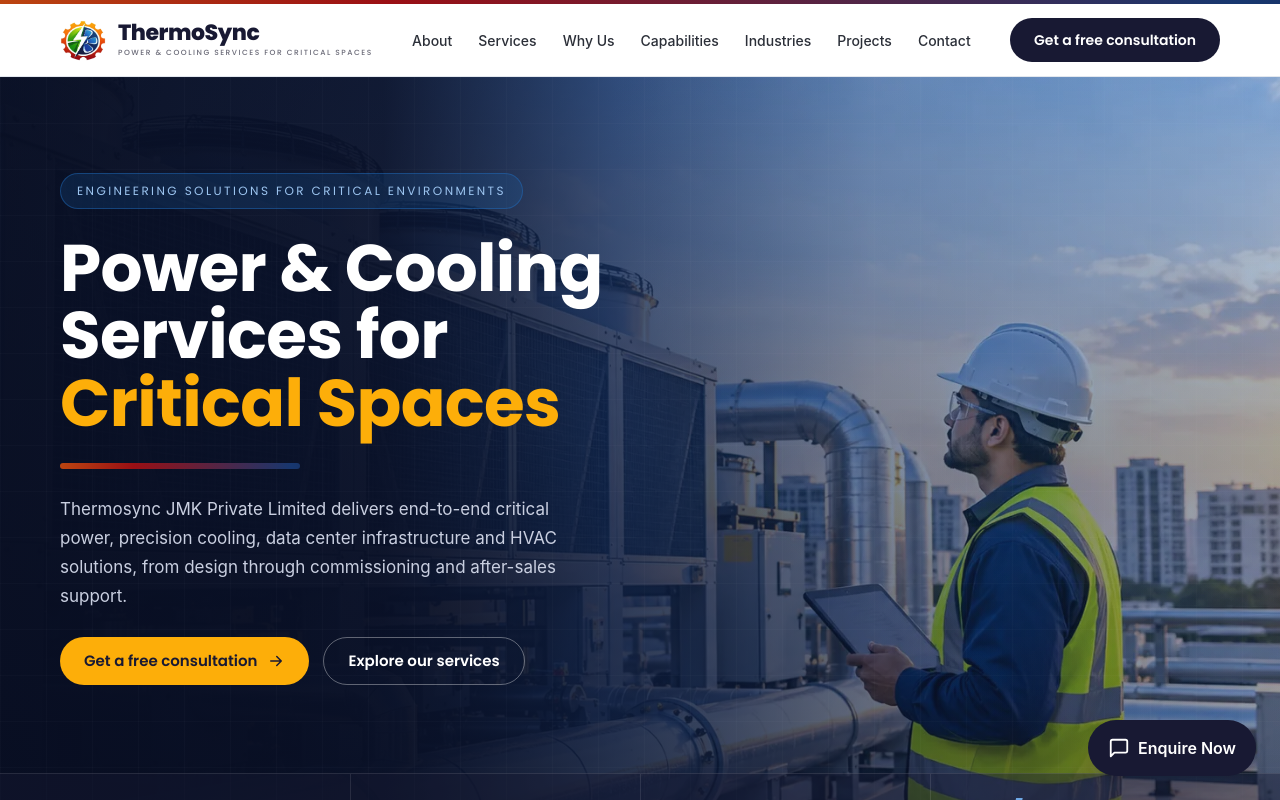
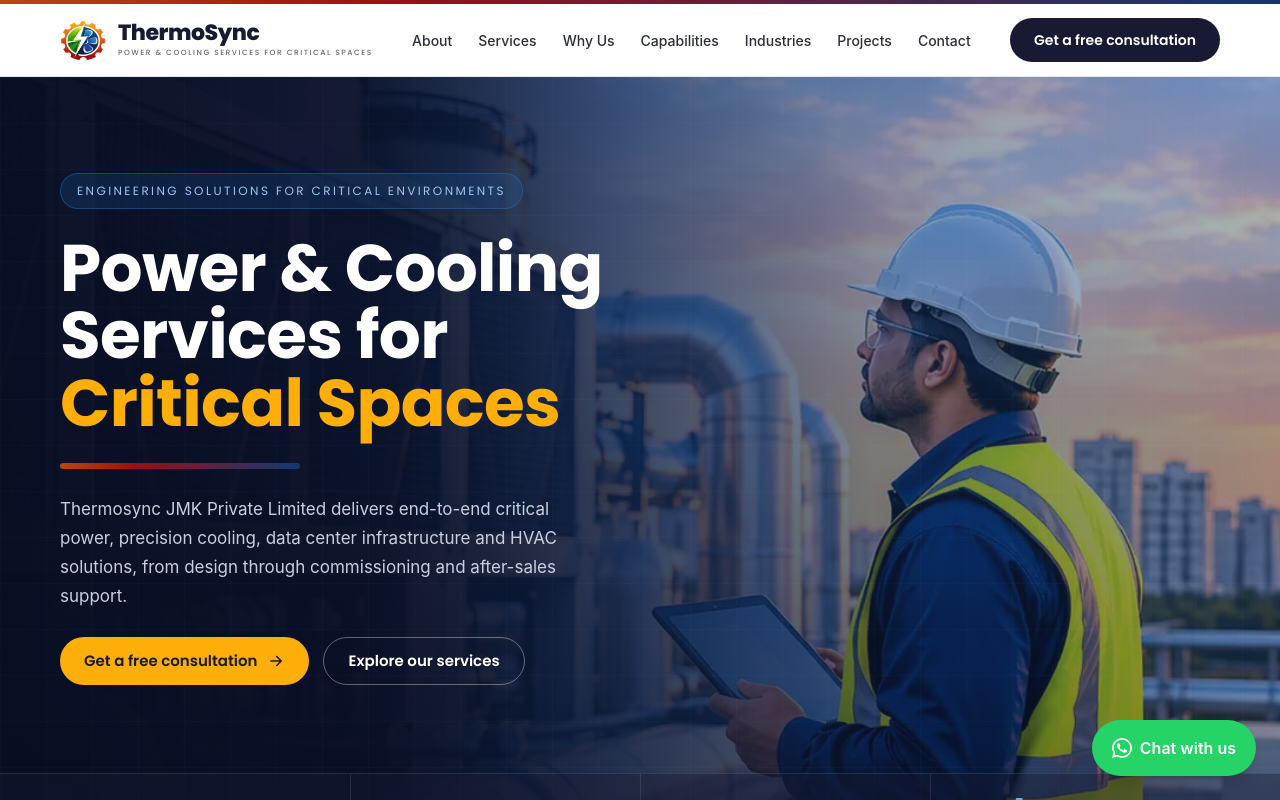
Before and after one commit to bigsparsh/hvac2, a Vue app: page / in a window 1280 px wide. Shown: the top 800 px of the page. Built offline with nearby package versions, Linux system fonts and the light colour scheme; a web font is replaced by a local one.

Commit message:
icon fix

```diff
--- a/package.json
+++ b/package.json
@@ -9,6 +9,7 @@
     "preview": "vite preview"
   },
   "dependencies": {
+    "@iconify/vue": "^5.0.5",
     "vue": "^3.5.44"
   },
   "devDependencies": {
--- a/src/components/ui/EnquiryWidget.vue
+++ b/src/components/ui/EnquiryWidget.vue
@@ -1,4 +1,5 @@
 <script setup>
+import { Icon } from '@iconify/vue'
 import { useEnquiry } from '@/composables/useEnquiry'
 
 const { isEnquiryOpen, openEnquiry } = useEnquiry()
@@ -8,23 +9,11 @@ const { isEnquiryOpen, openEnquiry } = useEnquiry()
   <button
     v-show="!isEnquiryOpen"
     type="button"
-    aria-label="Open enquiry form"
-    class="fixed bottom-4 right-4 z-50 flex h-14 items-center gap-2 rounded-full bg-navy px-5 font-semibold text-white shadow-lg transition-colors duration-300 hover:bg-brand focus-visible:outline focus-visible:outline-2 focus-visible:outline-offset-2 focus-visible:outline-brand sm:bottom-6 sm:right-6"
+    aria-label="Chat with us on WhatsApp"
+    class="fixed bottom-4 right-4 z-50 flex h-14 items-center gap-2 rounded-full bg-whatsapp px-5 font-semibold text-white shadow-lg transition-colors duration-300 hover:bg-whatsapp-dark focus-visible:outline focus-visible:outline-2 focus-visible:outline-offset-2 focus-visible:outline-brand sm:bottom-6 sm:right-6"
     @click="openEnquiry"
   >
-    <svg
-      width="22"
-      height="22"
-      viewBox="0 0 24 24"
-      fill="none"
-      stroke="currentColor"
-      stroke-width="2"
-      stroke-linecap="round"
-      stroke-linejoin="round"
-      aria-hidden="true"
-    >
-      <path d="M21 15a2 2 0 0 1-2 2H7l-4 4V5a2 2 0 0 1 2-2h14a2 2 0 0 1 2 2z" />
-    </svg>
-    <span class="hidden sm:inline">Enquire Now</span>
+    <Icon icon="simple-icons:whatsapp" width="20" height="20" color="white" />
+    <span class="hidden sm:inline">Chat with us</span>
   </button>
 </template>
--- a/src/data/icons.js
+++ b/src/data/icons.js
@@ -104,4 +104,8 @@ export const icons = {
   close: [
     { type: 'path', d: 'M6 6l12 12M18 6L6 18' },
   ],
+  whatsapp: [
+    { type: 'path', d: 'M20 2H4c-1.1 0-2 .9-2 2v16l4-4h14c1.1 0 2-.9 2-2V4c0-1.1-.9-2-2-2Z' },
+    { type: 'path', d: 'M22 16.92v3a2 2 0 0 1-2.18 2 19.79 19.79 0 0 1-8.63-3.07 19.5 19.5 0 0 1-6-6 19.79 19.79 0 0 1-3.07-8.67A2 2 0 0 1 4.11 2h3a2 2 0 0 1 2 1.72 12.84 12.84 0 0 0 4.63 3.99 12.84 12.84 0 0 0 4 1.15c2.21 0 4.3-.6 6.01-1.72 1.7-1.11 2.86-2.72 3.1-4.55 0-.21-.04-.43-.09-.65A2 2 0 0 1 22 16.92Z' },
+  ],
 }
--- a/src/style.css
+++ b/src/style.css
@@ -83,6 +83,8 @@
   --color-bronze: #c04110;
   --color-midblue: #1b53a0;
   --color-burnt: #ec7b0c;
+  --color-whatsapp: #25d366;
+  --color-whatsapp-dark: #128c7e;
 }
 
 /* -------------------------------------------------------------------------- */
```
Also changed, not shown: 1 other file (tests, documents, lock files or other folders).
